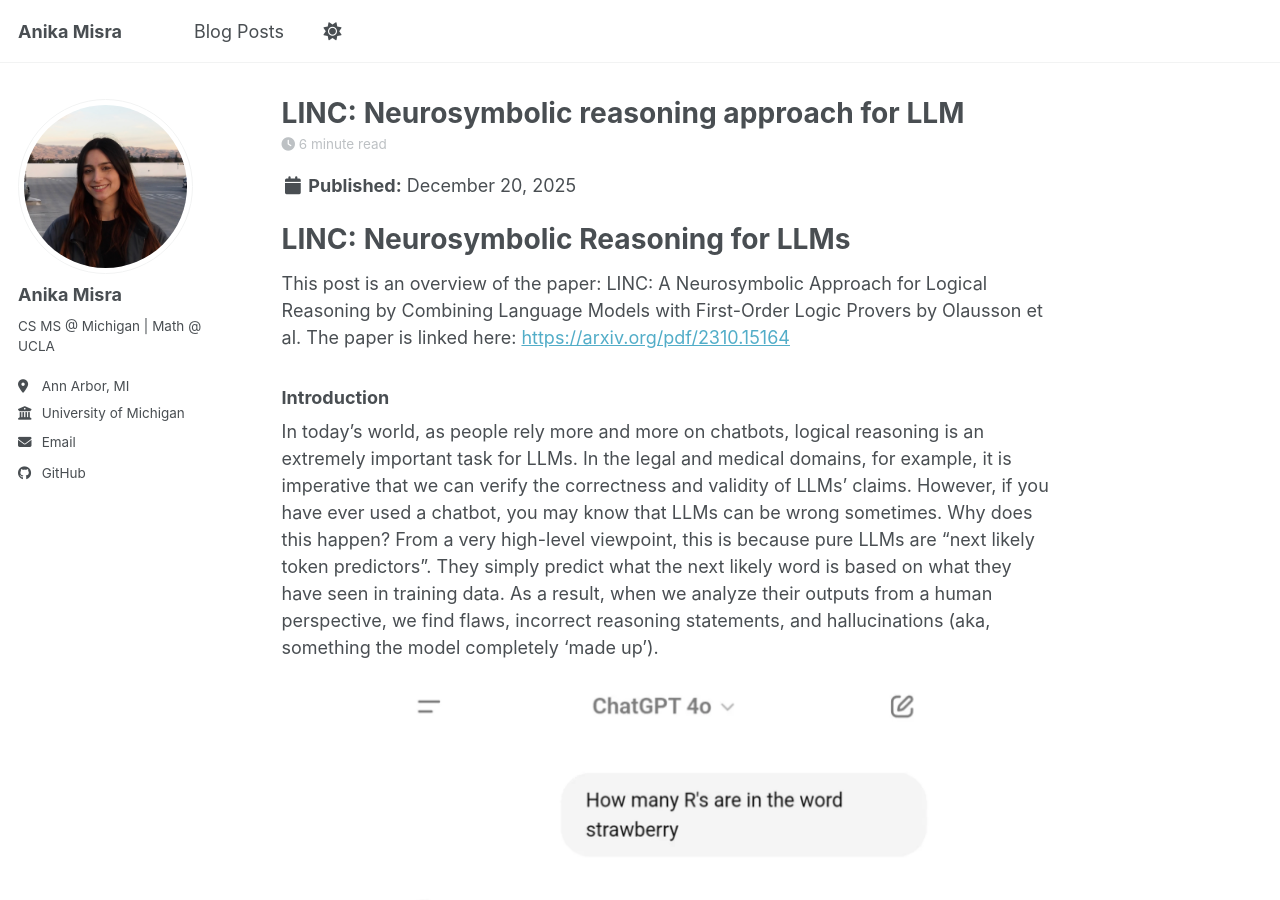
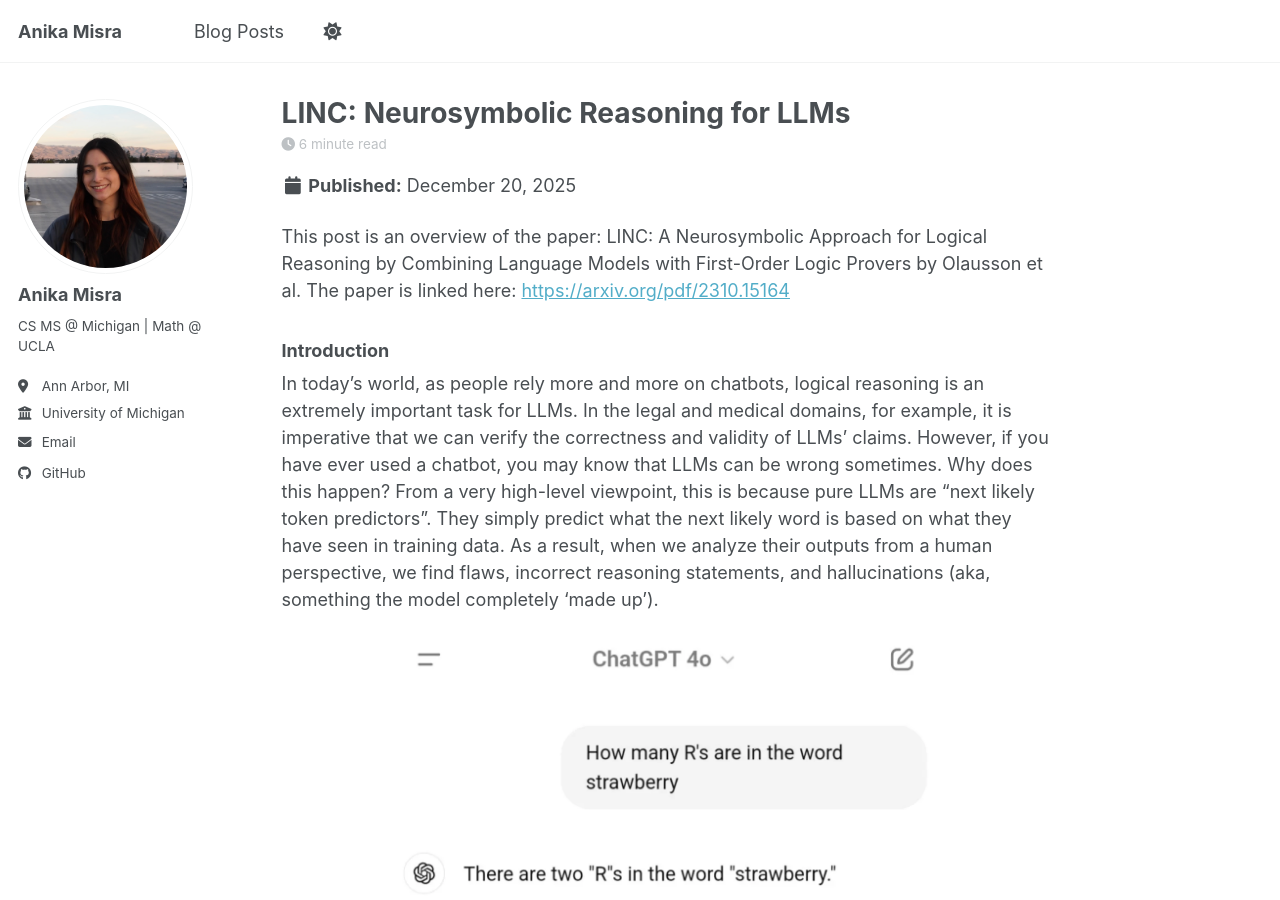
Before and after one commit to anikamisra/anikamisra.github.io, a Jekyll site: the page built from _posts/2025-12-20-linc.md, in a window 1280 px wide and 900 px high. Built offline with Jekyll 4.4.1, drawn with Linux system fonts in a browser that asks for light colours; a script bundle is joined from its source files by our own code; library files that are not in the unit come from our copies.

Commit message:
Update 2025-12-20-linc.md

```diff
--- a/_posts/2025-12-20-linc.md
+++ b/_posts/2025-12-20-linc.md
@@ -1,11 +1,10 @@
 ---
-title: "LINC: Neurosymbolic reasoning approach for LLM"
+title: "LINC: Neurosymbolic Reasoning for LLMs"
 date: 2025-12-20 12:00:00 -0800
 categories: [LLM, reasoning]
 tags: [LLM, reasoning]
 ---
 
-# LINC: Neurosymbolic Reasoning for LLMs
 This post is an overview of the paper: LINC: A Neurosymbolic Approach for Logical Reasoning by Combining
 Language Models with First-Order Logic Provers by Olausson et al. The paper is linked here: [https://arxiv.org/pdf/2310.15164](https://arxiv.org/pdf/2310.15164)
 
```
